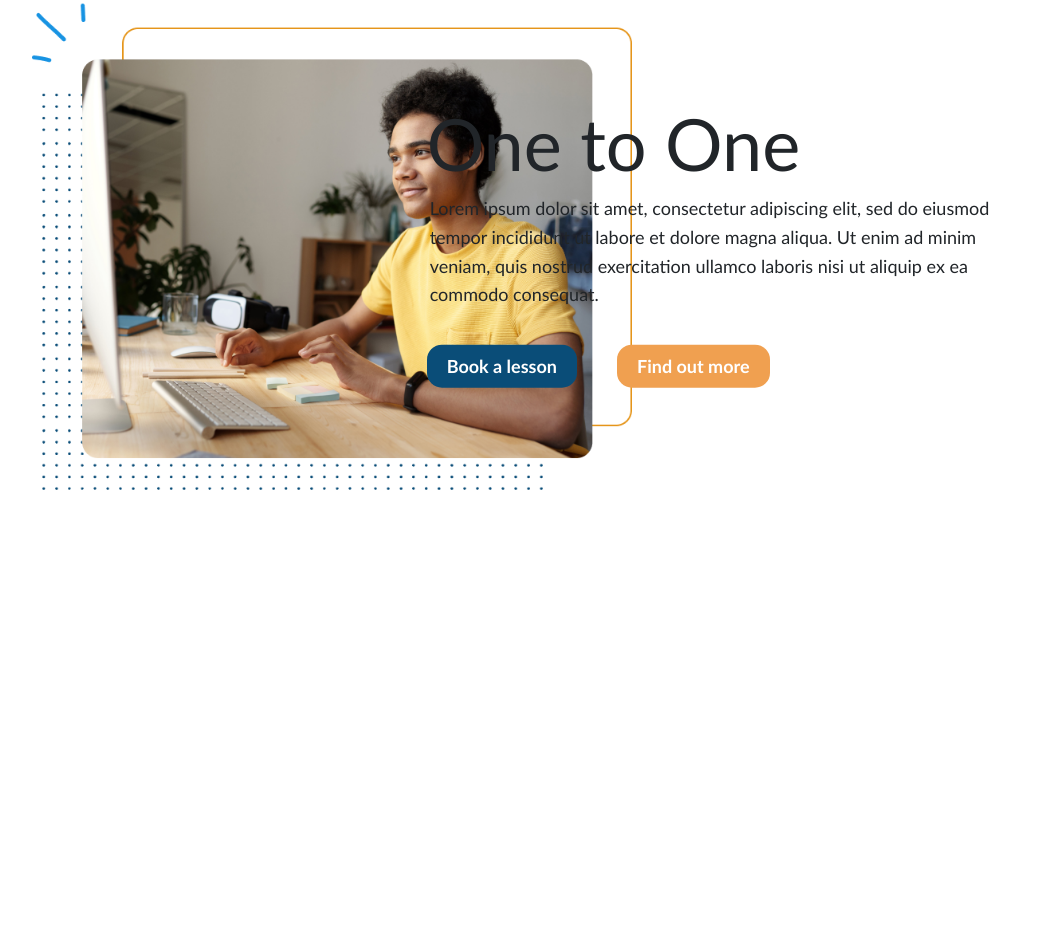
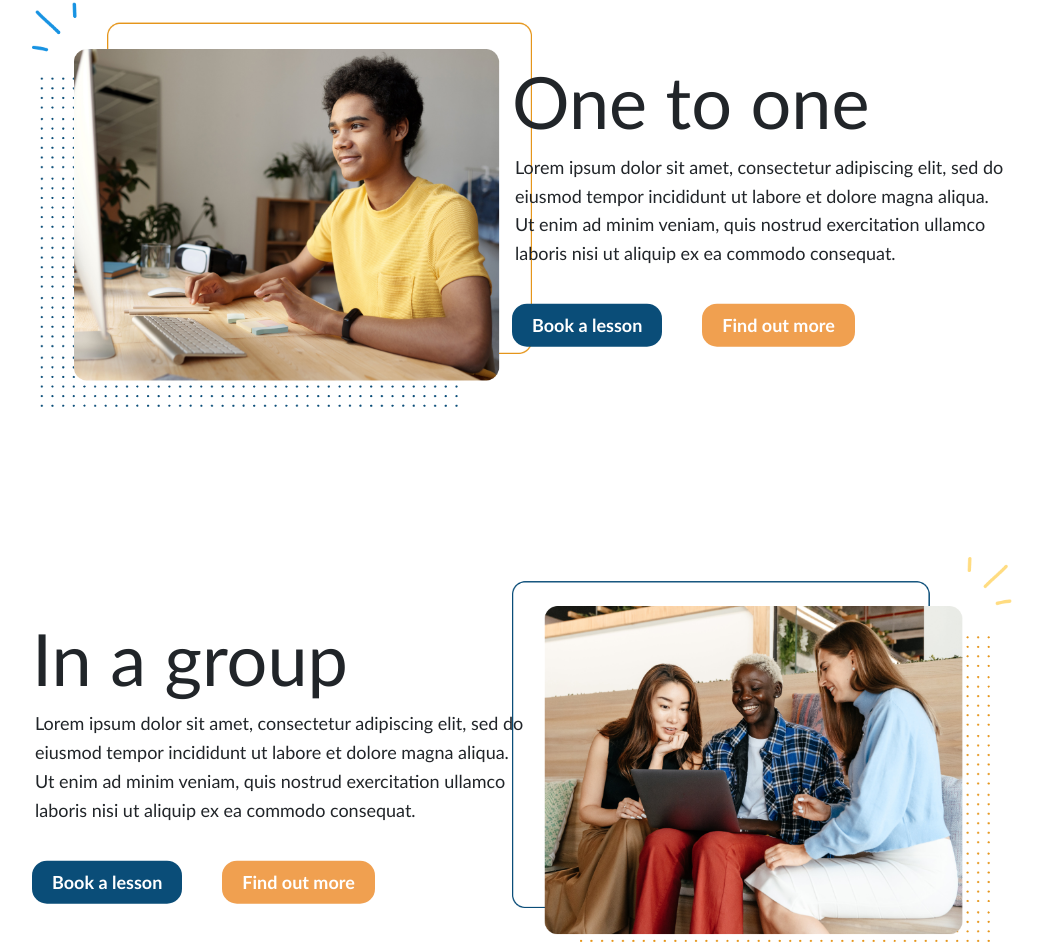
Before and after one commit to jimmybombimmy/joel-wilson-english, a React (Vite) app: page / in a window 1280 px wide. Shown: the part 1526-2473 px from the top of the page, without its empty margins (118-1161 px from the left). Before the commit the page ends 2166 px from the top, so only its background shows below. Built offline with nearby package versions, Linux system fonts and the light colour scheme.

Commit message:
in a group grid add

```diff
--- a/src/components/home/Home.jsx
+++ b/src/components/home/Home.jsx
@@ -2,17 +2,18 @@ import "../../styles/Home.css";
 import michaelInABox from "../../img/michael-in-a-box.png";
 import learnUnderline from "../../img/learn-underline.png";
 import wavyArrows from "../../img/wavy-arrows.png";
-import triangleArrows from "../../img/triangle-arrows.png"
-import grammarBubble from "../../img/grammar-bubble.png"
-import speakBubble from "../../img/speak-bubble.png"
-import vocabBubble from "../../img/vocabulary-bubble.png"
-import leftDots from "../../img/left-dots.png"
-import middleDots from "../../img/middle-dots.png"
-import rightDots from "../../img/right-dots.png"
-import leftStar from "../../img/left-star.png"
-import middleStar from "../../img/middle-star.png"
-import rightStar from "../../img/right-star.png"
-import oneToOneImg from "../../img/one-to-one-img.png"
+import triangleArrows from "../../img/triangle-arrows.png";
+import grammarBubble from "../../img/grammar-bubble.png";
+import speakBubble from "../../img/speak-bubble.png";
+import vocabBubble from "../../img/vocabulary-bubble.png";
+import leftDots from "../../img/left-dots.png";
+import middleDots from "../../img/middle-dots.png";
+import rightDots from "../../img/right-dots.png";
+import leftStar from "../../img/left-star.png";
+import middleStar from "../../img/middle-star.png";
+import rightStar from "../../img/right-star.png";
+import oneToOneImg from "../../img/one-to-one-img.png";
+import groupImg from "../../img/group-img.png";
 
 function Home() {
   return (
@@ -44,39 +45,101 @@ function Home() {
             <section className="justXSections justGrammarSection">
               <img id="leftStar" src={leftStar} alt="" />
               <img id="leftDots" src={leftDots} alt="" />
-              <img className="justBubbles" src={grammarBubble} alt="Grammar speech bubble" />
+              <img
+                className="justBubbles"
+                src={grammarBubble}
+                alt="Grammar speech bubble"
+              />
               <h3>Just Grammar!</h3>
-              <p>Learn the grammar, complete activities to understand them correctly with speaking activities in groups to practice them.</p>
+              <p>
+                Learn the grammar, complete activities to understand them
+                correctly with speaking activities in groups to practice them.
+              </p>
               {/* <button>Book Now!</button> */}
             </section>
             <section className="justXSections justSpeakSection">
               <img id="middleStar" src={middleStar} alt="" />
               <img id="middleDots" src={middleDots} alt="" />
-              <img className="justBubbles" src={speakBubble} alt="Speak speech bubble" />
+              <img
+                className="justBubbles"
+                src={speakBubble}
+                alt="Speak speech bubble"
+              />
               <h3>Just Speak!</h3>
-              <p>Practice speaking about common topics and get lots of feedback on your pronunciation, grammar, and vocabulary. </p>
+              <p>
+                Practice speaking about common topics and get lots of feedback
+                on your pronunciation, grammar, and vocabulary.{" "}
+              </p>
               {/* <button>Book Now!</button> */}
             </section>
             <section className="justXSections justVocabSection">
               <img id="rightStar" src={rightStar} alt="" />
               <img id="rightDots" src={rightDots} alt="" />
-              <img className="justBubbles" src={vocabBubble} alt="Vocabulary speech bubble" />
+              <img
+                className="justBubbles"
+                src={vocabBubble}
+                alt="Vocabulary speech bubble"
+              />
               <h3>Just Vocabulary!</h3>
-              <p>Increase your vocabulary with new words. Complete with exercises and feedback every lesson to make sure you get it right.</p>
+              <p>
+                Increase your vocabulary with new words. Complete with exercises
+                and feedback every lesson to make sure you get it right.
+              </p>
               {/* <button>Book Now!</button> */}
             </section>
           </section>
         </section>
         <section id="soloOrGroupSection">
-          <img id="oneToOneImg" className="soloOrGroupImgs" src={oneToOneImg} alt="" />
-          <article id="oneToOneInfo">
-            <div id="oneToOneContainer">
-            <h2 id="oneToOneTitle">One to One</h2>
-            <p id="oneToOneParagraph">Lorem ipsum dolor sit amet, consectetur adipiscing elit, sed do eiusmod tempor incididunt ut labore et dolore magna aliqua. Ut enim ad minim veniam, quis nostrud exercitation ullamco laboris nisi ut aliquip ex ea commodo consequat. </p>
-            <button className="lessonButtons heroButton2">Book a lesson</button>
-            <button className="lessonButtons heroButton1">Find out more</button>
-            </div>
-          </article>
+          <section id="oneToOneSection">
+            <img
+              id="oneToOneImg"
+              className="soloOrGroupImgs"
+              src={oneToOneImg}
+              alt=""
+            />
+            <article id="oneToOneInfo">
+              <div id="oneToOneContainer">
+                <h2 id="oneToOneTitle">One to one</h2>
+                <p id="oneToOneParagraph">
+                  Lorem ipsum dolor sit amet, consectetur adipiscing elit, sed
+                  do eiusmod tempor incididunt ut labore et dolore magna aliqua.
+                  Ut enim ad minim veniam, quis nostrud exercitation ullamco
+                  laboris nisi ut aliquip ex ea commodo consequat.{" "}
+                </p>
+                <button className="lessonButtons heroButton2">
+                  Book a lesson
+                </button>
+                <button className="lessonButtons heroButton1">
+                  Find out more
+                </button>
+              </div>
+            </article>
+          </section>
+          <section id="groupSection">
+            <article id="groupInfo">
+              <div id="groupContainer">
+                <h2 id="groupTitle">In a group</h2>
+                <p id="groupParagraph">
+                  Lorem ipsum dolor sit amet, consectetur adipiscing elit, sed
+                  do eiusmod tempor incididunt ut labore et dolore magna aliqua.
+                  Ut enim ad minim veniam, quis nostrud exercitation ullamco
+                  laboris nisi ut aliquip ex ea commodo consequat.{" "}
+                </p>
+                <button className="lessonButtons heroButton2">
+                  Book a lesson
+                </button>
+                <button className="lessonButtons heroButton1">
+                  Find out more
+                </button>
+              </div>
+            </article>
+            <img
+              id="groupImg"
+              className="soloOrGroupImgs"
+              src={groupImg}
+              alt=""
+            />
+          </section>
         </section>
         {/* <section id="blogsHomeSection">
         <h2>Articles and Blogs</h2>
--- a/src/styles/Home.css
+++ b/src/styles/Home.css
@@ -225,13 +225,18 @@
 
 #soloOrGroupSection {
   margin: 150px 150px;
+
+}
+
+#oneToOneSection {
   display: grid;
   grid-template-columns: 50% 50%;
+  margin-bottom: 150px;
 }
 
 #oneToOneImg {
-  width: 600px;
-  height: 492px;
+  width: 500px;
+  /* height: 492px; */
   display: inline-block;
   grid-column: 1 / 2;
   grid-row: 1 / 2;
@@ -239,9 +244,9 @@
 
 #oneToOneInfo {
   /* max-width: 50%; */
-  width: 600px;
-  height: 492px;
-  padding: 3%;
+  width: 500px;
+  /* height: 492px; */
+
   justify-self: right;
   grid-column: 2 / 3;
   grid-row: 1 / 2;
@@ -277,6 +282,57 @@
   border: none;
 }
 
+
+
+
+
+
+
+#groupSection {
+  display: grid;
+  grid-template-columns: 50% 50%;
+}
+
+#groupImg {
+  width: 500px;
+  /* height: 492px; */
+  display: inline-block;
+  grid-column: 2 / 3;
+  grid-row: 1 / 2;
+  justify-self: right;
+}
+
+#groupInfo {
+  /* max-width: 50%; */
+  width: 500px;
+  /* height: 492px; */
+  justify-self: left;
+  grid-column: 1 / 2;
+  grid-row: 1 / 2;
+  position: relative;
+}
+
+#groupContainer {
+    margin: 0;
+    position: absolute;
+    top: 50%;
+    transform: translateY(-50%);
+}
+
+#groupTitle {
+  font-size: 4.5rem;
+}
+
+#groupParagraph {
+  padding-left: 3px;
+  line-height: 160%;
+  max-width: 70ch;
+  font-size: 1.125rem;
+}
+
+
+
+
 /* -----Blog Section----- */
 
 #blogsHomeSection {
```
Also changed, not shown: src/img/group-img.png (added).
